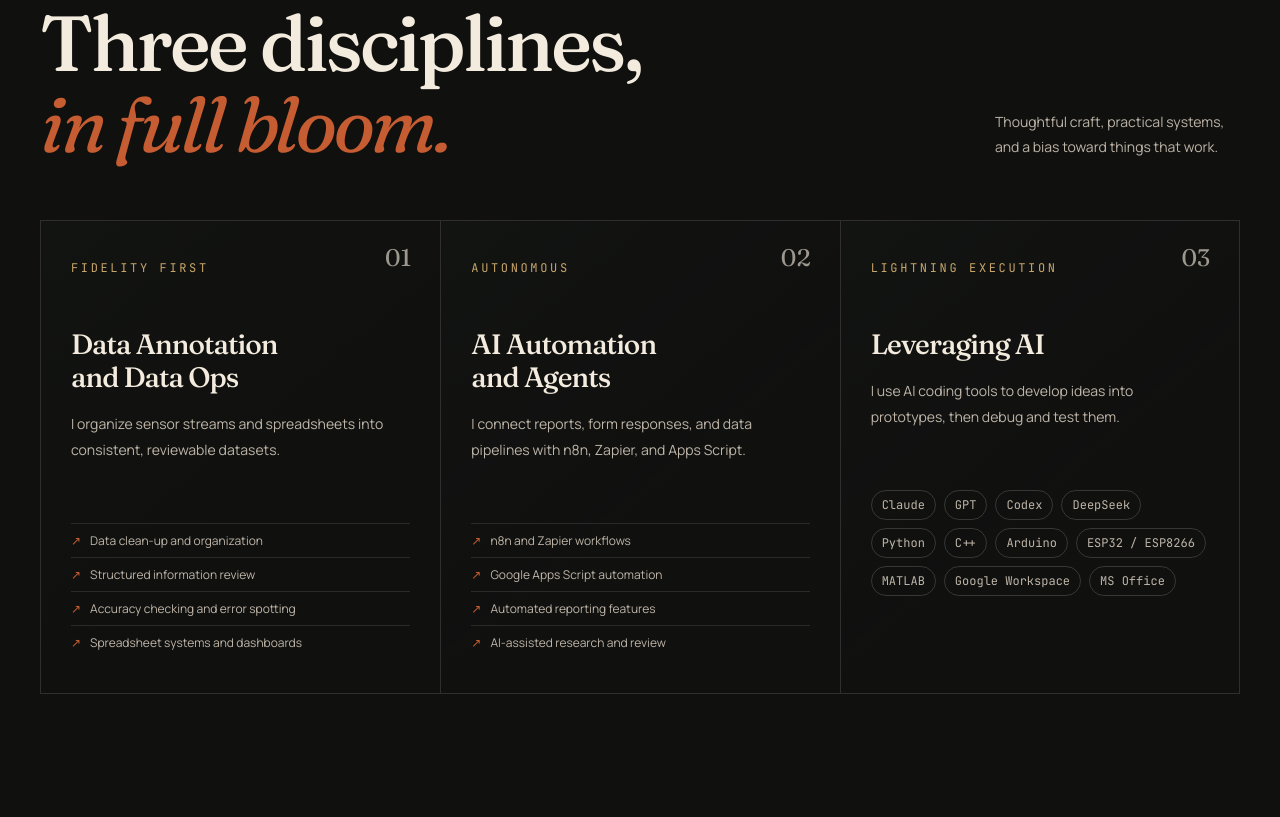
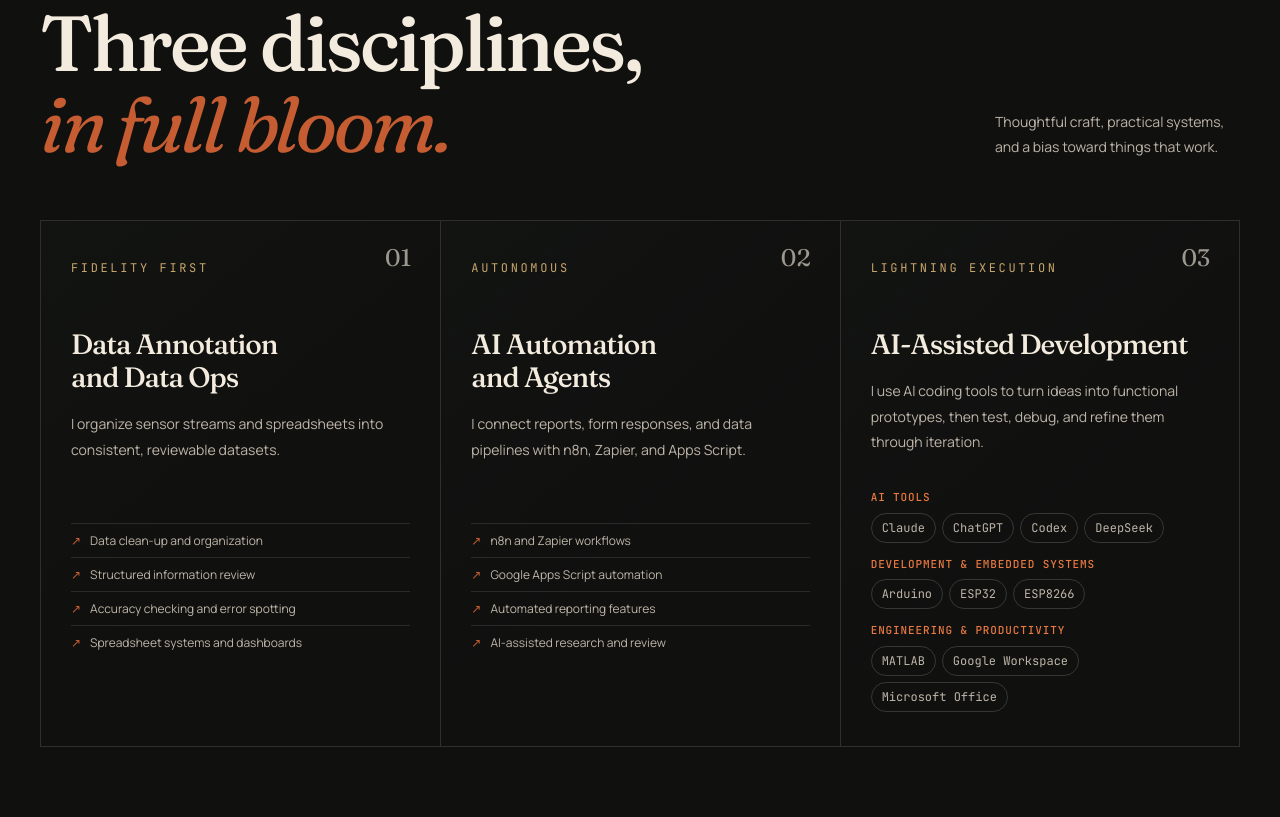
Before and after one commit to machigai29/Nhyle_Kenneth_Naria_Portfolio, a plain HTML site: page index.html in a window 1280 px wide. Shown: the part 1683-2500 px from the top of the page. Drawn offline with Linux system fonts and the light colour scheme.

Commit message:
Add files via upload

```diff
--- a/index.html
+++ b/index.html
@@ -17,7 +17,7 @@
     >
     <link rel="preload" as="image" href="assets/flower-bloom.webp" type="image/webp">
     <link rel="icon" type="image/png" href="assets/nhyle-logo-mark.png">
-    <link rel="stylesheet" href="styles.css?v=39">
+    <link rel="stylesheet" href="styles.css?v=40">
     <script src="workflow-data.js" defer></script>
     <script src="workflow-demo.js?v=4" defer></script>
     <script src="script.js" defer></script>
@@ -179,12 +179,25 @@
             <p>I connect reports, form responses, and data pipelines with n8n, Zapier, and Apps Script.</p>
             <ul><li>n8n and Zapier workflows</li><li>Google Apps Script automation</li><li>Automated reporting features</li><li>AI-assisted research and review</li></ul>
           </article>
-          <article class="capability-card">
+          <article class="capability-card capability-card--development">
             <span class="micro-label">LIGHTNING EXECUTION</span>
             <span class="card-number">03</span>
-            <h3>Leveraging AI</h3>
-            <p>I use AI coding tools to develop ideas into prototypes, then debug and test them.</p>
-            <div class="skill-chips"><span>Claude</span><span>GPT</span><span>Codex</span><span>DeepSeek</span><span>Python</span><span>C++</span><span>Arduino</span><span>ESP32 / ESP8266</span><span>MATLAB</span><span>Google Workspace</span><span>MS Office</span></div>
+            <h3>AI-Assisted Development</h3>
+            <p>I use AI coding tools to turn ideas into functional prototypes, then test, debug, and refine them through iteration.</p>
+            <div class="development-groups">
+              <div class="development-group">
+                <h4>AI TOOLS</h4>
+                <div class="skill-chips"><span>Claude</span><span>ChatGPT</span><span>Codex</span><span>DeepSeek</span></div>
+              </div>
+              <div class="development-group">
+                <h4>DEVELOPMENT &amp; EMBEDDED SYSTEMS</h4>
+                <div class="skill-chips"><span>Arduino</span><span>ESP32</span><span>ESP8266</span></div>
+              </div>
+              <div class="development-group">
+                <h4>ENGINEERING &amp; PRODUCTIVITY</h4>
+                <div class="skill-chips"><span>MATLAB</span><span>Google Workspace</span><span>Microsoft Office</span></div>
+              </div>
+            </div>
           </article>
         </div>
       </section>
--- a/styles.css
+++ b/styles.css
@@ -322,6 +322,9 @@ h1 > span { display: block; width: max-content; max-width: 100%; }
 .capability-card ul { margin: 0; padding: 0; list-style: none; }
 .capability-card li { padding-block: 8px; border-top: 1px solid rgba(226,235,221,0.12); color: var(--muted); font-size: 12px; }
 .capability-card li::before { content: "↗"; margin-right: 9px; color: var(--ember); }
+.development-groups { display: grid; gap: 14px; }
+.development-group h4 { margin: 0 0 7px; color: var(--flame); font: 500 11px/1.4 var(--mono); letter-spacing: 0.08em; }
+.development-group .skill-chips { gap: 6px; }
 .skill-chips, .project-tags { display: flex; flex-wrap: wrap; gap: 8px; }
 .skill-chips span, .project-tags span { padding: 8px 10px; border: 1px solid rgba(226,235,221,0.18); border-radius: 999px; color: var(--muted); font: 400 12px/1 var(--mono); }
 
```
